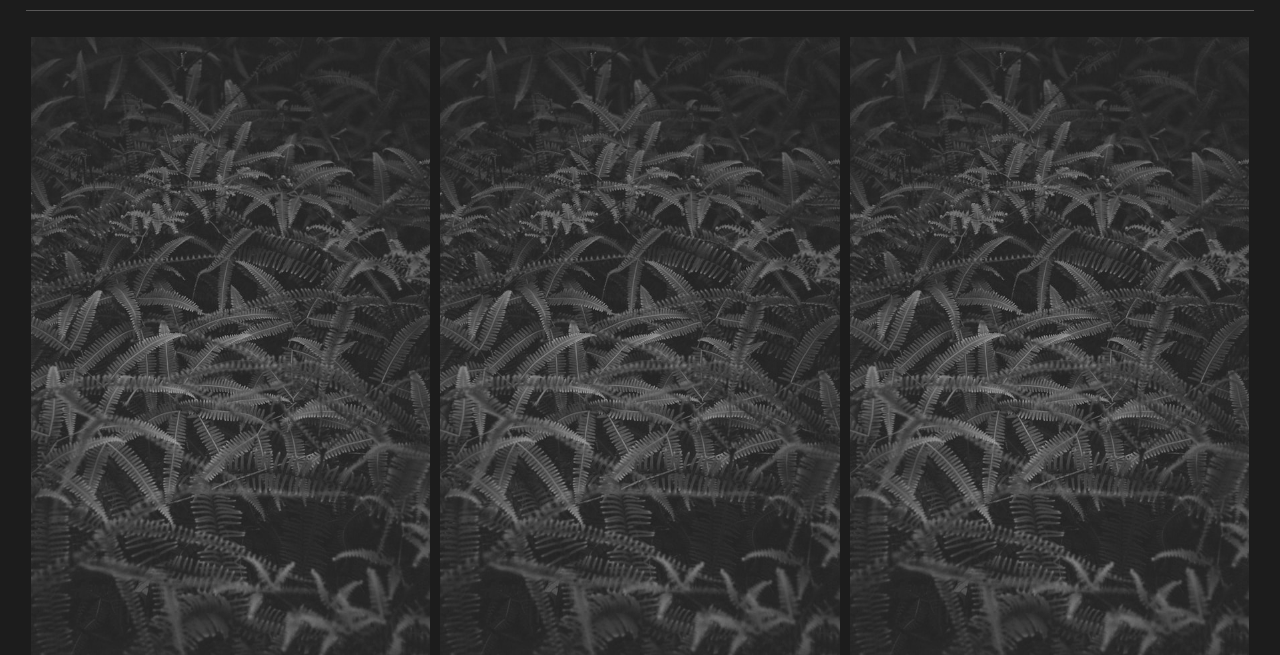
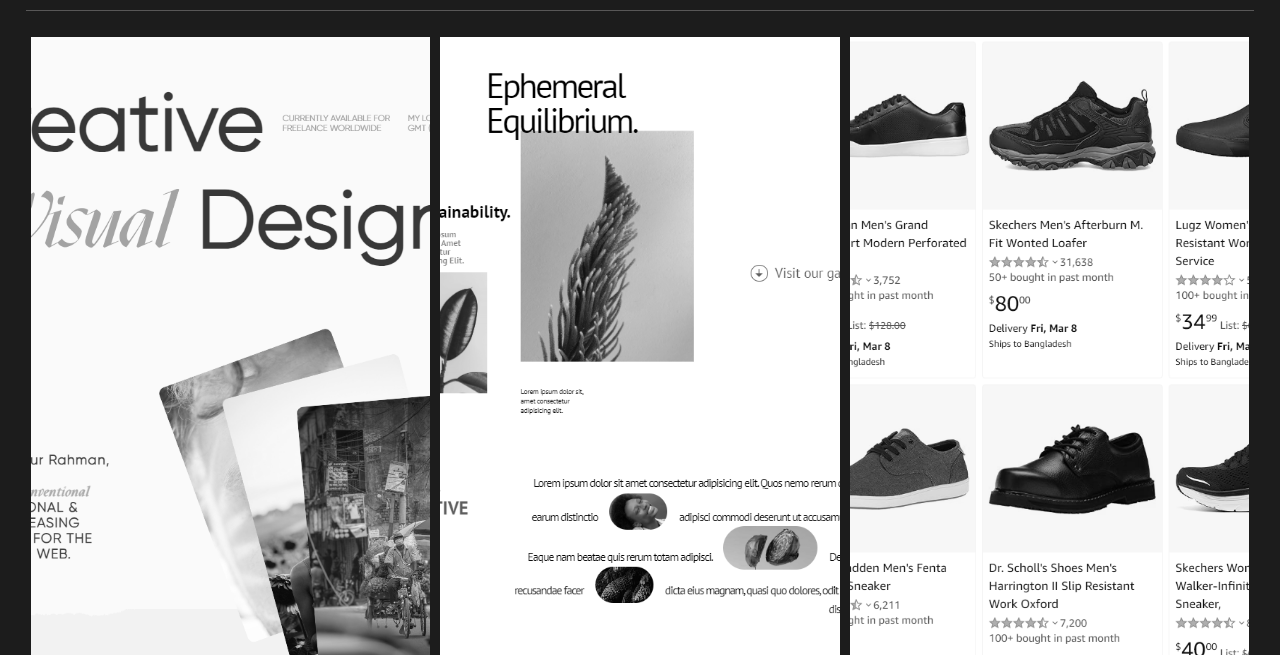
Before and after one commit to Mushfikur007/portfolio, a website: page index.html in a window 1280 px wide. Shown: the part 454-1109 px from the top of the page. Drawn offline with Linux system fonts and the light colour scheme.

Commit message:
Project img Project text done

```diff
--- a/index.html
+++ b/index.html
@@ -30,21 +30,21 @@
         <hr>
         <div id="imgcontainer">
             <div class="img">
-                <a href="https://mushfikur007.github.io/animated-portfolio/" target="_blank"><img src="./img/project.jpg" alt=""></a>
+                <a href="https://mushfikur007.github.io/animated-portfolio/" target="_blank"><img src="./img/project 1.png" alt=""></a>
                 <div class="text-container">
                     <h4>Flora</h4>
                     <p>Animated Landing page</p>
                 </div>
             </div>
             <div class="img"><a href="">
-                <img src="./img/project.jpg" alt=""></a>
+                <img src="./img/project 2.png" alt=""></a>
                 <div class="text-container">
                     <h4>Portfolio Templet</h4>
                     <p>Animated portfolio</p>
                 </div>
             </div>
             <div class="img">
-                <a href=""><img src="./img/project.jpg" alt=""></a>
+                <a href=""><img src="./img/project 3.png" alt=""></a>
                 <div class="text-container">
                     <h4>Clone website</h4>
                     <p>Amazone clone</p>
--- a/style.css
+++ b/style.css
@@ -110,7 +110,7 @@ hr{
     top: 1vh;
     left: 1vw;
     text-align: left;
-    color: #fff;
+    color: #ffffff;
     z-index: 2;
     display: none;
 }
@@ -125,7 +125,7 @@ hr{
     margin: 0;
     font-size: 1vw;
     font-weight: 600;
-    color: #ffffff;
+    color: #000000;
     background-color: transparent;
 }
 
```
Also changed, not shown: package.json (added, +15 -0 lines), img/project 1.png (added), img/project 2.png (added), img/project 3.png (added), 1 other file.
